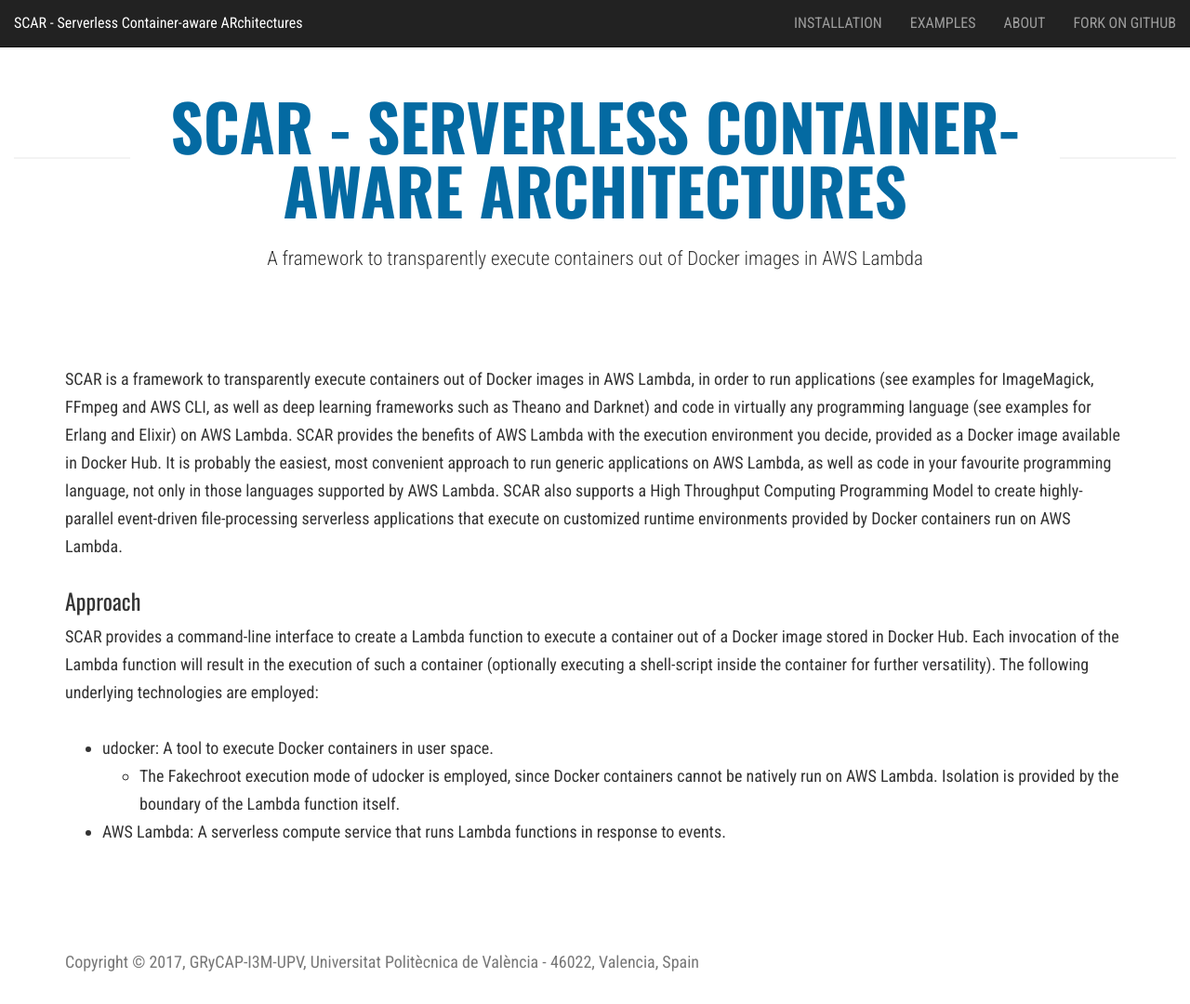
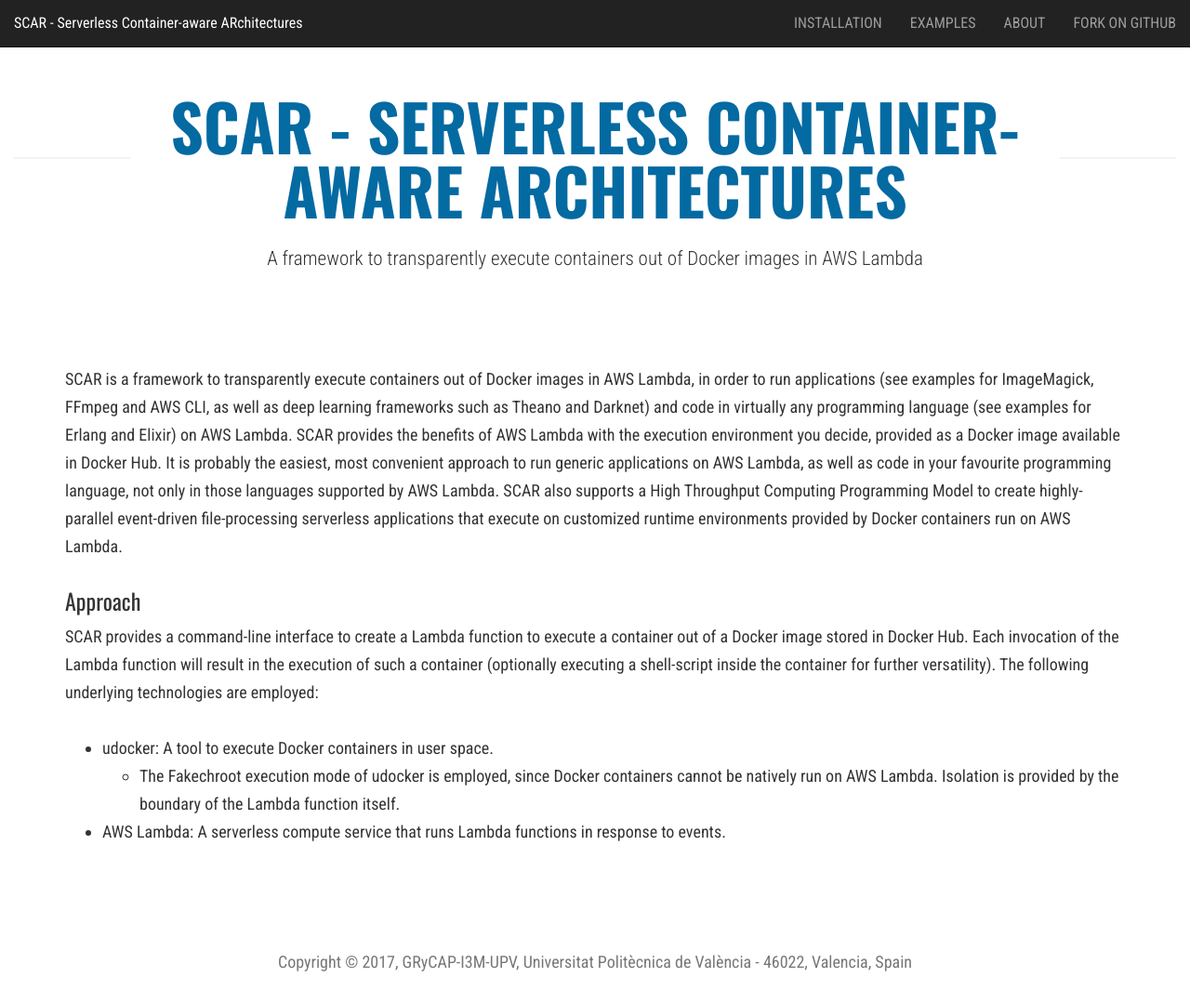
Before and after one commit to amcaar/try.github.io, a Jekyll site: the page built from index.html, in a window 1280 px wide and 1080 px high. Shown: the whole window at 93% size. Built offline with Jekyll 4.4.1, drawn with Linux system fonts in a browser that asks for light colours; nearby versions of some CDN libraries; the list of posts is cut into pages by our own code.

Commit message:
Align footer text in the center

```diff
--- a/_includes/footer.html
+++ b/_includes/footer.html
@@ -3,7 +3,7 @@
         <div class="container">
             <div class="row">
                 <div class="col-md-12">
-                    <p class="text-muted">{{ site.data.global.footer_text }}</p>
+                    <p class="text-muted" style="text-align: center">{{ site.data.global.footer_text }}</p>
                 </div>
             </div>
         </div>
```
